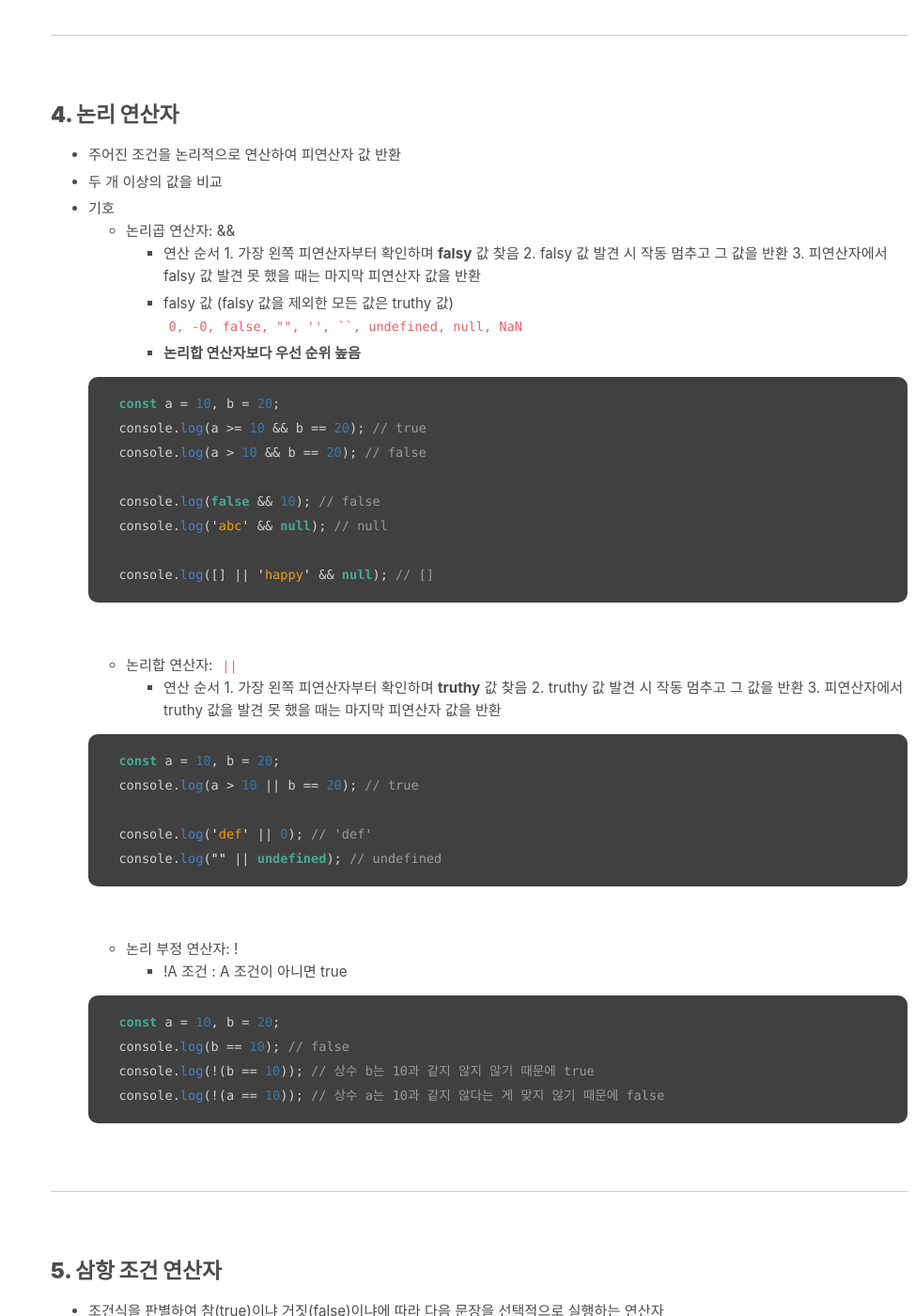
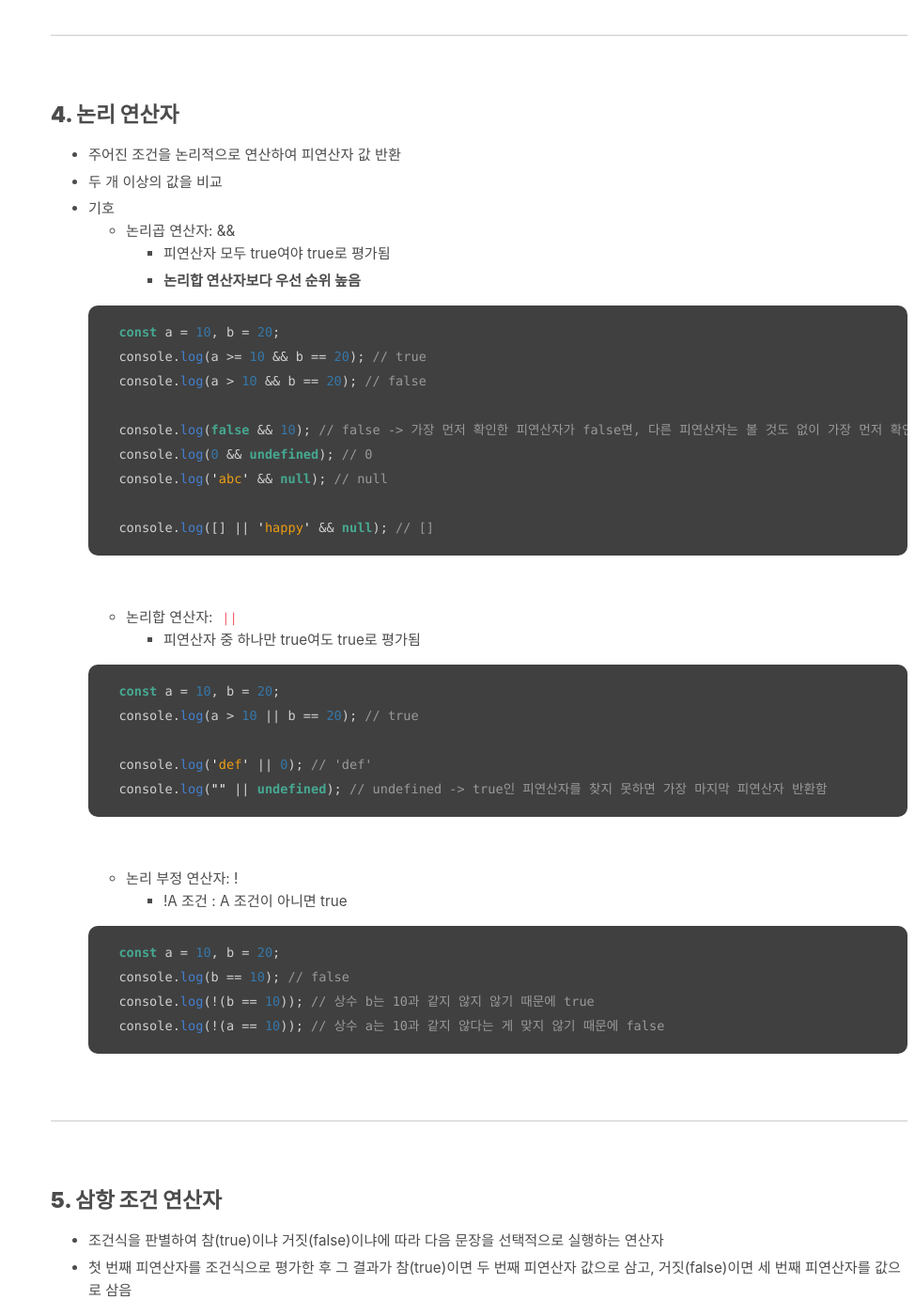
Before and after one commit to absolutelyfullycapable/absolutelyfullycapable.github.io, a Jekyll site: the page built from _posts/2020-09-03-javascript-operator.md, in a window 1280 px wide and 1400 px high, scrolled down 8460 px. Shown: the whole window at 94% size, without its empty margins (306-1280 px from the left). Built offline with Jekyll 4.4.1, drawn with Linux system fonts in a browser that asks for light colours; comment, search, counter and statistics services are not loaded.

Commit message:
Update 2020-09-03-javascript-operator.md

````diff
--- a/_posts/2020-09-03-javascript-operator.md
+++ b/_posts/2020-09-03-javascript-operator.md
@@ -368,13 +368,7 @@ window.onload = function(){ // 문서 준비 이벤트
 - 두 개 이상의 값을 비교
 - 기호
 	- 논리곱 연산자: &&
-	    - 연산 순서
-	    	1. 가장 왼쪽 피연산자부터 확인하며 **falsy** 값 찾음
-	    	2. falsy 값 발견 시 작동 멈추고 그 값을 반환
-	    	3. 피연산자에서 falsy 값 발견 못 했을 때는 마지막 피연산자 값을 반환
-	    - falsy 값 (falsy 값을 제외한 모든 값은 truthy 값)
-	    	<br>
-	    	```0, -0, false, "", '', ``, undefined, null, NaN```
+	    - 피연산자 모두 true여야 true로 평가됨
 	    - **논리합 연산자보다 우선 순위 높음**
 
 	```js
@@ -382,7 +376,8 @@ window.onload = function(){ // 문서 준비 이벤트
 	console.log(a >= 10 && b == 20); // true
 	console.log(a > 10 && b == 20); // false
 
-	console.log(false && 10); // false
+	console.log(false && 10); // false -> 가장 먼저 확인한 피연산자가 false면, 다른 피연산자는 볼 것도 없이 가장 먼저 확인한 피연간자 값을 반환
+	console.log(0 && undefined); // 0
 	console.log('abc' && null); // null
 
 	console.log([] || 'happy' && null); // []
@@ -391,17 +386,14 @@ window.onload = function(){ // 문서 준비 이벤트
 	<br>
 
 	- 논리합 연산자: `||`
-	    - 연산 순서
-	    	1. 가장 왼쪽 피연산자부터 확인하며 **truthy** 값 찾음
-	    	2. truthy 값 발견 시 작동 멈추고 그 값을 반환
-	    	3. 피연산자에서 truthy 값을 발견 못 했을 때는 마지막 피연산자 값을 반환
+	    - 피연산자 중 하나만 true여도 true로 평가됨
 
 	```js
 	const a = 10, b = 20;
 	console.log(a > 10 || b == 20); // true
 
 	console.log('def' || 0); // 'def'
-	console.log("" || undefined); // undefined
+	console.log("" || undefined); // undefined -> true인 피연산자를 찾지 못하면 가장 마지막 피연산자 반환함
 	```
 
 	<br>
````
